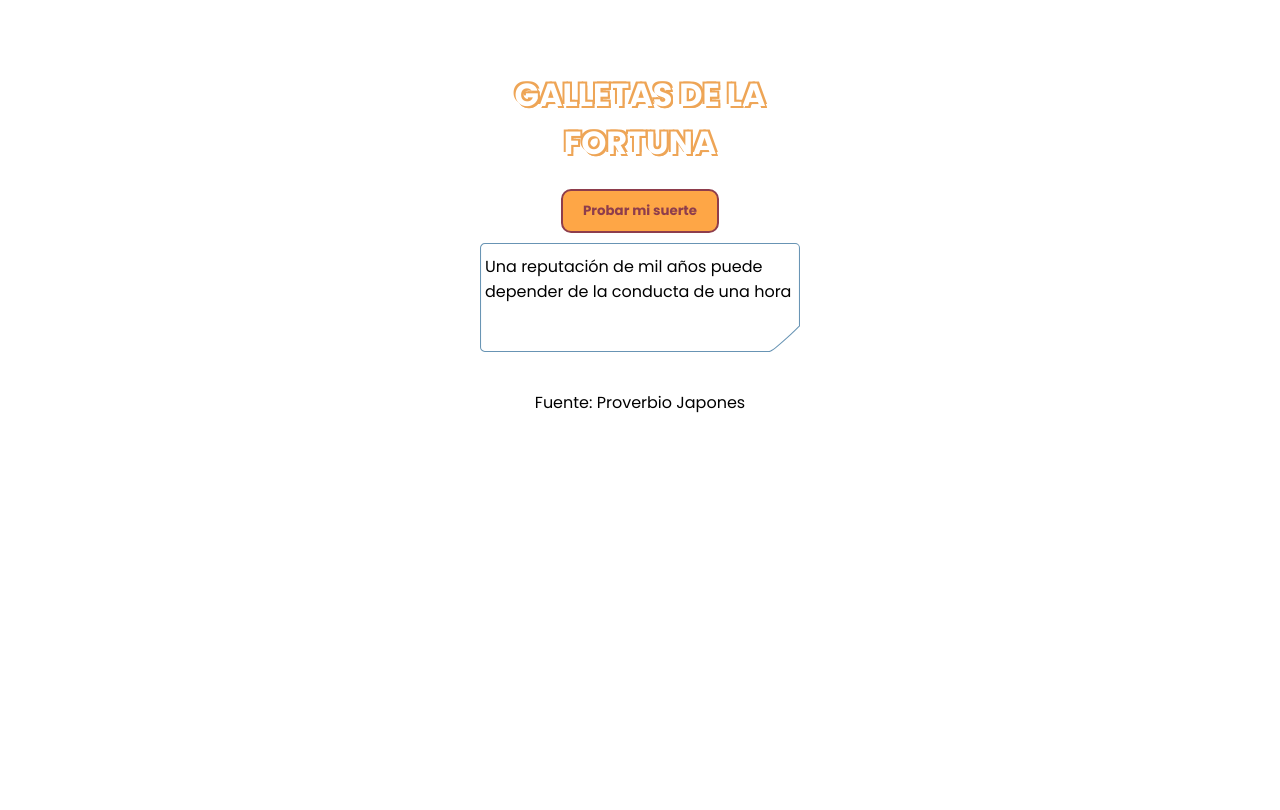
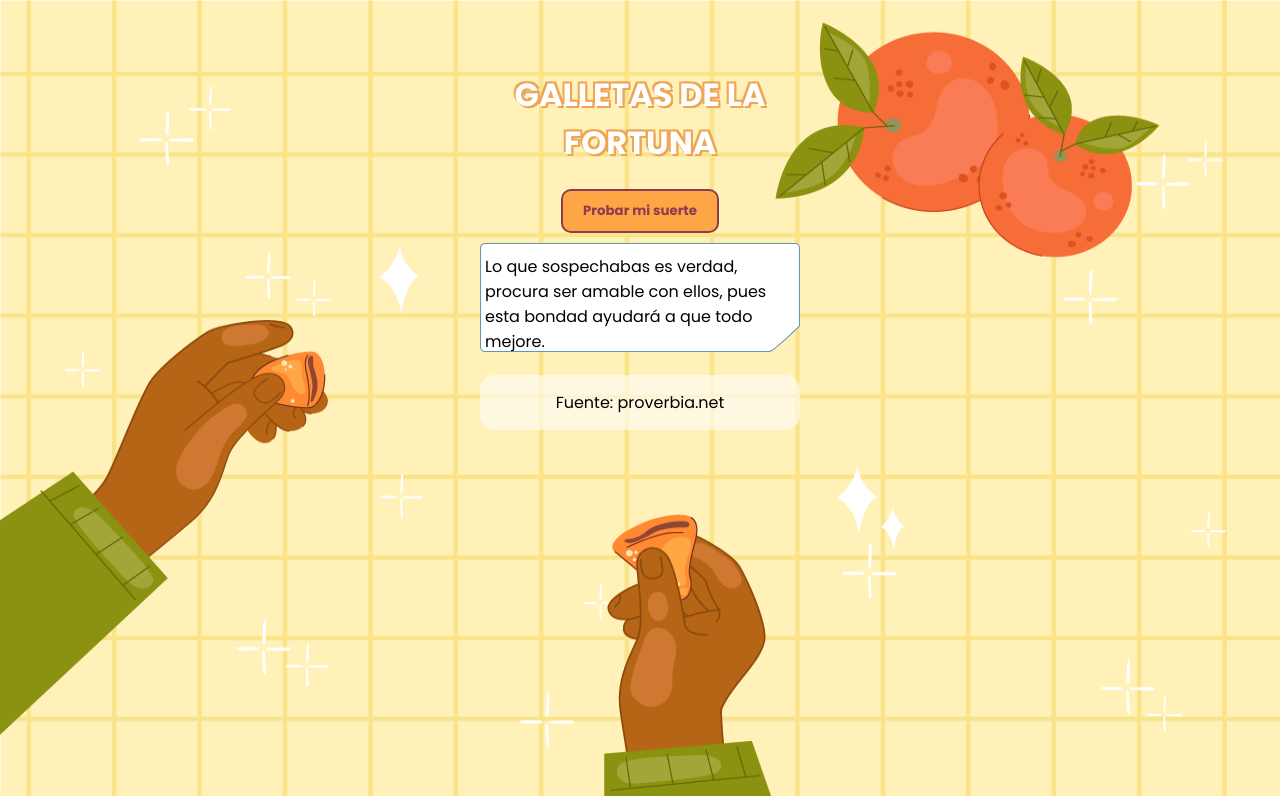
Before and after one commit to PixelGenetics/galletas-fortuna, a React (Vite) app: page / in a window 1280 px wide. Built offline with nearby package versions, Linux system fonts and the light colour scheme.

Commit message:
Adding logic to bg

```diff
--- a/src/App.jsx
+++ b/src/App.jsx
@@ -5,6 +5,10 @@ import RandomPhrase from './components/RandomPhrase';
 import randomIndex from './Services/randomIndex';
 import ButtonPhrase from './components/ButtonPhrase';
 import bgArray from './utils/bgArray.json'
+import fondo1 from '../src/assets/fondo1.png'
+import fondo2 from '../src/assets/fondo2.png'
+import fondo3 from '../src/assets/fondo3.png'
+import fondo4 from '../src/assets/fondo4.png'
 
 function App() {
   const sentence = randomIndex(phrases);
@@ -12,12 +16,13 @@ function App() {
   const [quote, setQuote] = useState(sentence);
   const [bgApp, setBgApp] = useState(bgIndex)
 
-  const bgStyle = {
-    backgroundImage: `url('../src/assets/fondo${bgApp}.png')`
-  }
+  const bgStyle = [fondo1,fondo2,fondo3,fondo4]
+
+  const x = randomIndex(bgStyle);
 
   return (
-    <div className='app' style={bgStyle}>
+    <div className='app'>
+      <img src={x} alt="" className='fondoImage'/>
       <div className='container'>
           <h1>GALLETAS DE LA FORTUNA</h1>
           <ButtonPhrase setQuote={setQuote} setBgApp={setBgApp}/>
```
